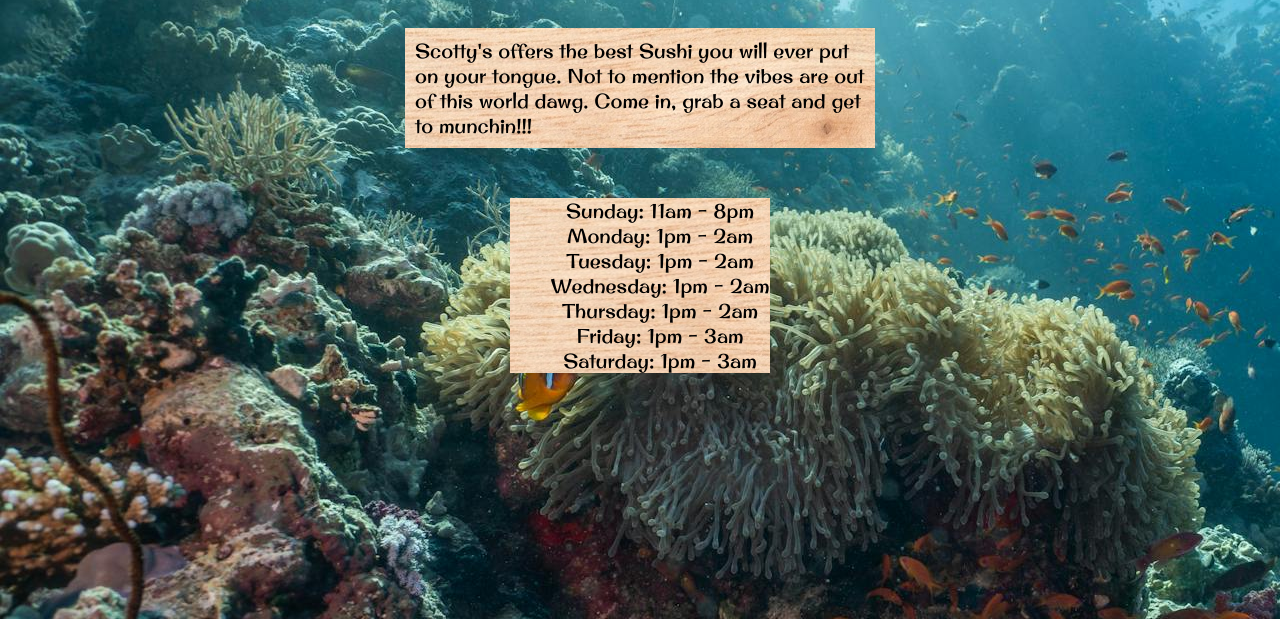
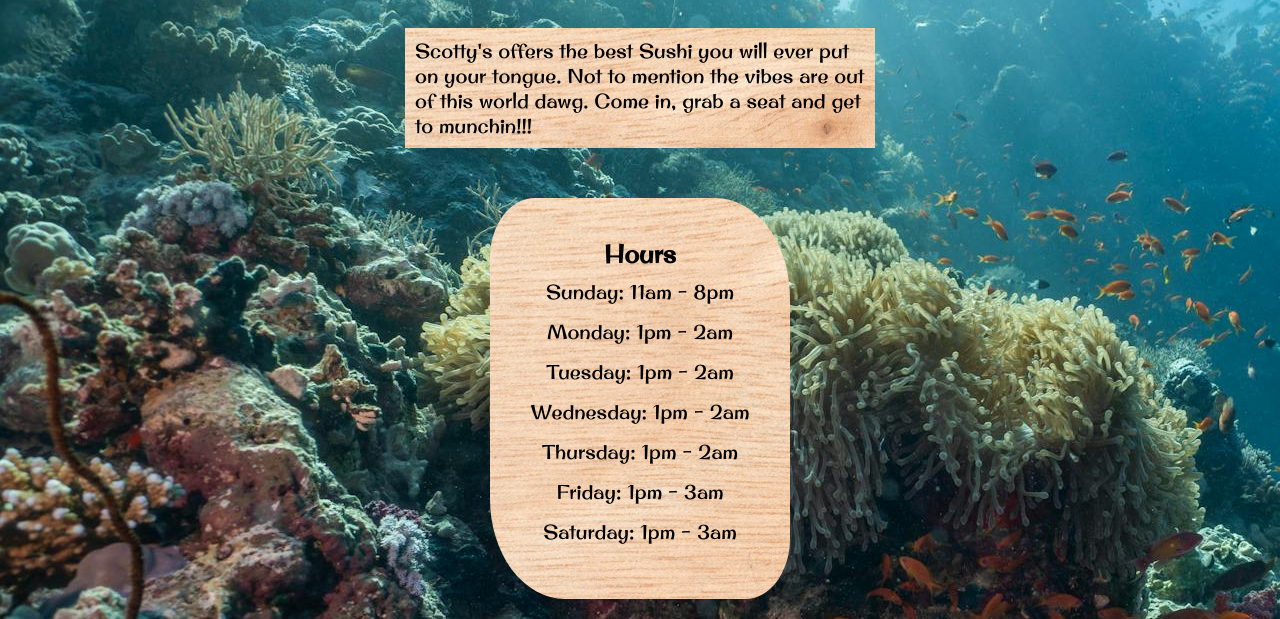
Before and after one commit to BigPimpLimp/restaurant, a website built with webpack: page src/template.html in a window 1280 px wide. Shown: the part 181-800 px from the top of the page. Built offline with nearby package versions, Linux system fonts and the light colour scheme.

Commit message:
add styleMainContainer(), improved code structure

```diff
--- a/package.json
+++ b/package.json
@@ -9,15 +9,13 @@
   "author": "",
   "license": "ISC",
   "description": "",
-  "description": "",
   "devDependencies": {
     "css-loader": "^7.1.2",
     "html-loader": "^5.1.0",
     "html-webpack-plugin": "^5.6.3",
     "style-loader": "^4.0.0",
-    "style-loader": "^4.0.0",
     "webpack": "^5.96.1",
     "webpack-cli": "^5.1.4",
-    "webpack-dev-server": "^5.1.0"
+    "webpack-dev-server": "^5.2.0"
   }
 }
--- a/src/home.js
+++ b/src/home.js
@@ -1,30 +1,13 @@
-import { createElement } from "./index.js";
-import { styleText } from "./index.js";
+import { createElement, styleMainContainer, styleText } from "./index.js";
 import background from './images/timber-interior-texture.jpg';
 
 export function createHomeDom () {
     const container = createElement('content', 'div');
     container.setAttribute('id', 'div1');
+    //parameter order: variable, width, height, opacity, display, justifySelf, flexDirection, flexValue, position, alignItems
+    styleMainContainer(container, '900px', '1000px', '1', 'flex', 'center', 'column', '1 0 80%', 'relative', 'center');
+
     const header = createElement('div1', 'h1');
-    const p1 = createElement('div1', 'p');
-    const ul = createElement('div1', 'ul');
-    ul.setAttribute('id', 'ul1');
-    const sun = createElement('ul1', 'li');
-    const mon = createElement('ul1', 'li');
-    const tue = createElement('ul1', 'li');
-    const wed = createElement('ul1', 'li');
-    const thu = createElement('ul1', 'li');
-    const fri = createElement('ul1', 'li');
-    const sat = createElement('ul1', 'li');
-    container.style.width = '900px';
-    container.style.height = '1000px';
-    container.style.opacity = '1';
-    container.style.display = 'flex';
-    container.style.justifySelf = 'center';
-    container.style.flexDirection = 'column';
-    container.style.flex = '1 0 80%';
-    container.position = 'relative';
-    container.style.alignItems = 'center';
     header.textContent = 'Scotty\'s Sushi Bar';
     header.style.fontSize = '5.5rem';
     header.style.textAlign = 'center';
@@ -32,15 +15,40 @@ export function createHomeDom () {
     header.style.backgroundImage = `url(${background})`;
     header.style.borderRadius = '35%';
     header.style.marginBottom = '50px';
+
+    const p1 = createElement('div1', 'p');
     p1.textContent = 'Scotty\'s offers the best Sushi you will ever put on your tongue. Not to mention the vibes are out of this world dawg. Come in, grab a seat and get to munchin!!!';
     p1.style.width = '50%';
     p1.style.fontSize = '2.0rem';
     p1.style.padding = '10px';
     p1.style.backgroundImage = `url(${background})`;
     p1.style.marginBottom = '50px';
+
+    const hoursContainer = createElement('div1', 'div');
+    hoursContainer.setAttribute('id', 'hoursContainer');
+    hoursContainer.style.display = 'flex';
+    hoursContainer.style.alignItems = 'center';
+    hoursContainer.style.flexDirection = 'column';
+    hoursContainer.style.padding = '40px';
+    hoursContainer.style.borderRadius = '15% 25%';
+    hoursContainer.style.backgroundImage = `url(${background})`;
+
+    const hoursHeader = createElement('hoursContainer', 'h3');
+    hoursHeader.textContent = 'Hours';
+    hoursHeader.style.marginBottom = '10px';
+    hoursHeader.style.fontSize = '2.5rem';
+
+    const ul = createElement('hoursContainer', 'ul');
+    ul.setAttribute('id', 'ul1');
     ul.style.listStyleType = 'none';
-    ul.style.backgroundImage = `url(${background})`;
-    ul.style.alignItems = 'center';
+
+    const sun = createElement('ul1', 'li', 'hours');
+    const mon = createElement('ul1', 'li', 'hours');
+    const tue = createElement('ul1', 'li', 'hours');
+    const wed = createElement('ul1', 'li', 'hours');
+    const thu = createElement('ul1', 'li', 'hours');
+    const fri = createElement('ul1', 'li', 'hours');
+    const sat = createElement('ul1', 'li', 'hours');
     styleText(sun, '2.0rem', 'Sunday: 11am - 8pm', 'center');
     styleText(mon, '2.0rem', 'Monday: 1pm - 2am', 'center');
     styleText(tue, '2.0rem', 'Tuesday: 1pm - 2am', 'center');
@@ -48,4 +56,8 @@ export function createHomeDom () {
     styleText(thu, '2.0rem', 'Thursday: 1pm - 2am', 'center');
     styleText(fri, '2.0rem', 'Friday: 1pm - 3am', 'center');
     styleText(sat, '2.0rem', 'Saturday: 1pm - 3am', 'center');
+    const hours = document.querySelectorAll('.hours');
+    hours.forEach(element => {
+        element.style.marginBottom = '15px';
+    })
 }
--- a/src/index.js
+++ b/src/index.js
@@ -8,17 +8,30 @@ import { createMenuDom } from "./menu.js";
 import { createAboutDom } from "./about.js";
 
 // Element created will append to id given
-export function createElement (id, element) {
+export function createElement (id, element, cssClass) {
     const content = document.getElementById(id);
     const container = document.createElement(element);
     content.appendChild(container);
+    container.setAttribute('class', cssClass);
     return container;
 }
 
-export function styleText(variable, fontSize, textContent, textAlign) {
+export function styleText(variable, fontSize, textContent, textAlign, cssClass) {
     variable.textContent = textContent;
     variable.style.fontSize = fontSize;
     variable.style.textAlign = textAlign;
+}
+
+export function styleMainContainer(variable, width, height, opacity, display, justifySelf, flexDirection, flexValue, position, alignItems) {
+    variable.style.width = width;
+    variable.style.height = height;
+    variable.style.opacity = opacity;
+    variable.style.display = display;
+    variable.style.justifySelf = justifySelf;
+    variable.style.flexDirection = flexDirection;
+    variable.style.flex = flexValue;
+    variable.position = position;
+    variable.style.alignItems = alignItems;
 }
 
 (function switchPage () {
--- a/src/menu.js
+++ b/src/menu.js
@@ -1,15 +1,18 @@
-import { createElement } from "./index.js";
+import { createElement, styleMainContainer } from "./index.js";
+import background from './images/timber-interior-texture.jpg';
 
 export function createMenuDom () {
     const container = createElement('content', 'div');
-    container.style.width = '900px';
-    container.style.height = '1000px';
-    container.style.backgroundColor = 'blue';
-    container.style.display = 'flex';
-    container.style.justifySelf = 'center';
-    container.style.flexDirection = 'column';
-    container.style.flex = '1 0 80%';
-    container.textContent = 'tasdfaszdfasdf';
-    container.position = 'relative';
+    container.setAttribute('id', 'div1');
+    //parameter order: variable, width, height, opacity, display, justifySelf, flexDirection, flexValue, position, alignItems
+    styleMainContainer(container, '900px', '1000px', '1', 'flex', 'center', 'column', '1 0 80%', 'relative', 'center');
 
+    const header = createElement('div1', 'h1');
+    header.textContent = 'Menu';
+    header.style.fontSize = '5.5rem';
+    header.style.textAlign = 'center';
+    header.style.width = '50%';
+    header.style.backgroundImage = `url(${background})`;
+    header.style.borderRadius = '35%';
+    header.style.marginBottom = '50px';
 }
--- a/src/styles.css
+++ b/src/styles.css
@@ -5,6 +5,7 @@
 
 * {
     margin: 0;
+    padding: 0;
     font-size: 10px;
 }
 
@@ -15,7 +16,6 @@ body {
 }
 
 header {
-    background-color: forestgreen;
     background: transparent;
     padding: 15px;
     margin-bottom: 20px;
```
Also changed, not shown: 1 other file.
